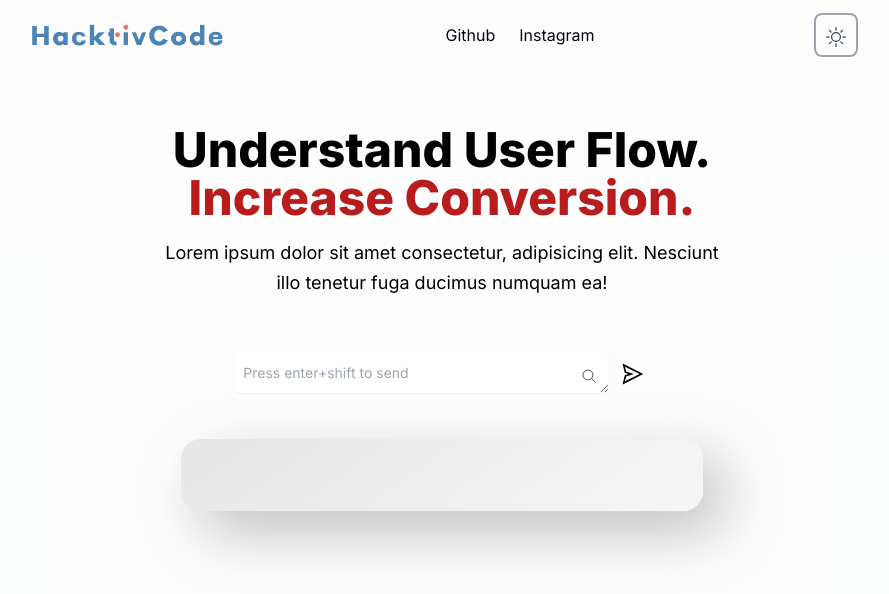
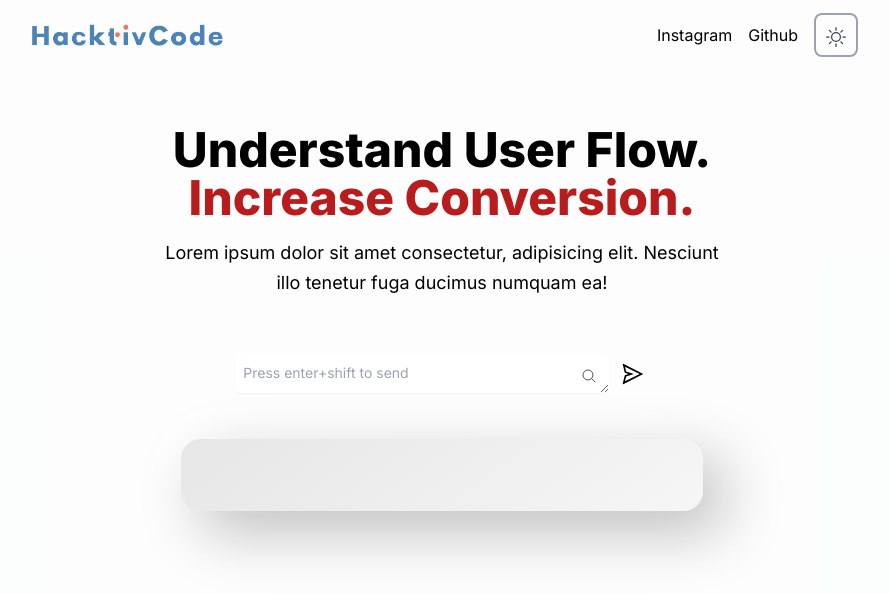
Before and after one commit to anjumann/hacktivcode, a Next.js app: page / in a window 1280 px wide. Shown: the top 594 px of the page, without its empty margins (198-1087 px from the left). Built offline with nearby package versions, Linux system fonts and the light colour scheme.

Commit message:
🔧 fix(Navbar.js): add justify-between to the parent div to properly align the elements ✨ feat(Navbar.js): add Instagram and Github links to the Navbar 🔧 fix(Navbar.js): remove unused code for rendering navigation items

```diff
--- a/src/components/Navbar.js
+++ b/src/components/Navbar.js
@@ -41,7 +41,7 @@ const Navbar = () => {
 
     return (
         <nav className="w-full border-b md:border-0 md:static bg-none ">
-            <div className="items-center px-4 max-w-screen-xl mx-auto md:flex md:px-8">
+            <div className="items-center px-4 max-w-screen-xl mx-auto md:flex md:px-8 justify-between">
                 <div className="flex items-center justify-between py-3 md:py-5 md:block">
                     <a href="/">
                         <Image
@@ -73,25 +73,15 @@ const Navbar = () => {
 
                     </div>
                 </div>
-                <div className={`flex-1 justify-self-center pb-3 mt-8 md:block md:pb-0 md:mt-0 hidden  ${state ? 'block' : 'hidden'}`}>
-                    <ul className="justify-center items-center space-y-8 md:flex md:space-x-6 md:space-y-0  ">
-                        {
-                            navigation?.map((item, idx) => {
-                                return (
-                                    <Link href={item.url} key={idx} className="dark:text-gray-100 text-gray-950 hover:text-gray-100 ">
-                                        {item.title}
-                                    </Link>
-                                )
-                            })
-                        }
-                    </ul>
-
-                </div>
 
 
+                <div className="flex gap-4 justify-center items-center">
+                    <div className=""> Instagram </div>
+                    <div className=""> Github</div>
                     <div className="hidden md:inline-block cursor-pointer" onClick={themeSelctor} >
                         <div className='theme-btn  ' > {dark ? (<BsMoon className='inline text-xl cursor-pointer ' />) : (<BsSun className='inline text-xl cursor-pointer ' />)} </div>
                     </div>
+                </div>
             </div>
         </nav>
     )
```
